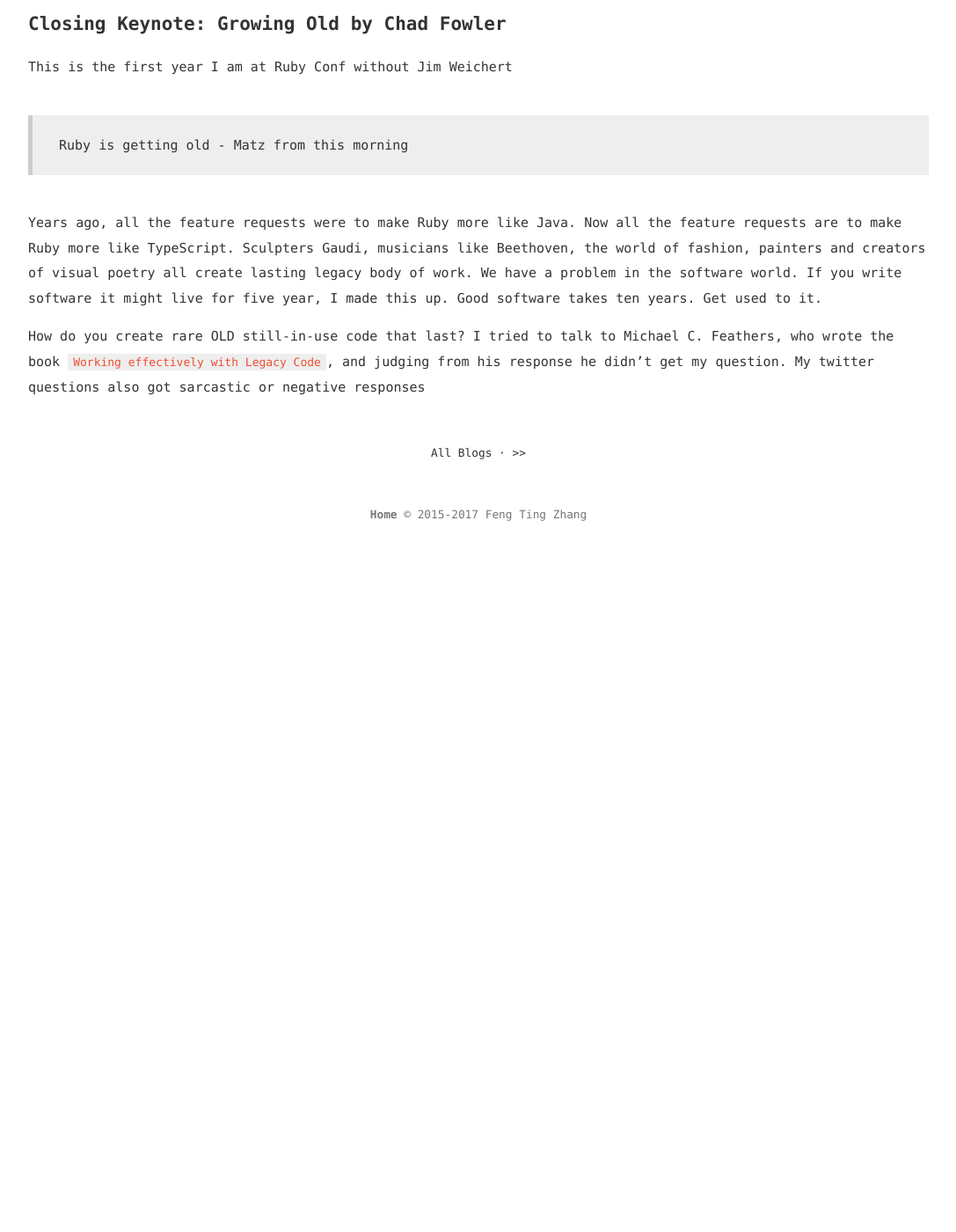
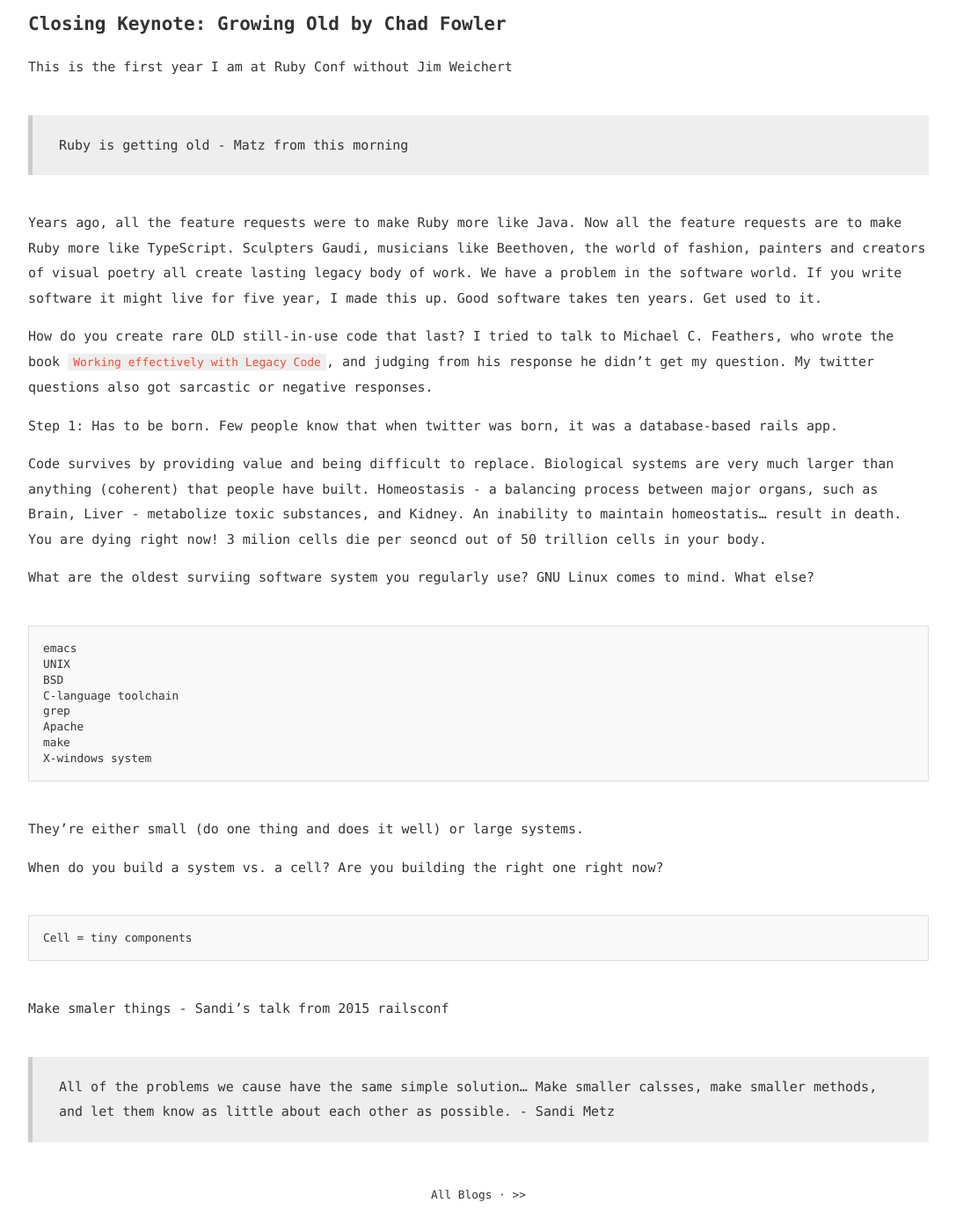
Before and after one commit to fengtingzhang/blog, a Jekyll site: the page built from _posts/2017-11-15-rubyconf-2017-day-one.md, in a window 1280 px wide and 1400 px high, scrolled down 6638 px. Shown: the whole window at 88% size, without its empty margins (96-1183 px from the left). Built offline with Jekyll 4.4.1, drawn with Linux system fonts in a browser that asks for light colours; before the commit the page ends 7268 px from its top, so only the background shows below that.

Commit message:
Update 2017-11-15-rubyconf-2017-day-one.md

````diff
--- a/_posts/2017-11-15-rubyconf-2017-day-one.md
+++ b/_posts/2017-11-15-rubyconf-2017-day-one.md
@@ -219,4 +219,30 @@
 
 Years ago, all the feature requests were to make Ruby more like Java. Now all the feature requests are to make Ruby more like TypeScript. Sculpters Gaudi, musicians like Beethoven, the world of fashion, painters and creators of visual poetry all create lasting legacy body of work. We have a problem in the software world. If you write software it might live for five year, I made this up. Good software takes ten years. Get used to it.
 
-How do you create rare OLD still-in-use code that last? I tried to talk to Michael C. Feathers, who wrote the book `Working effectively with Legacy Code`, and judging from his response he didn't get my question. My twitter questions also got sarcastic or negative responses
+How do you create rare OLD still-in-use code that last? I tried to talk to Michael C. Feathers, who wrote the book `Working effectively with Legacy Code`, and judging from his response he didn't get my question. My twitter questions also got sarcastic or negative responses.
+
+Step 1: Has to be born. Few people know that when twitter was born, it was a database-based rails app.
+
+Code survives by providing value and being difficult to replace. Biological systems are very much larger than anything (coherent) that people have built. Homeostasis - a balancing process between major organs, such as Brain, Liver - metabolize toxic substances, and Kidney. An inability to maintain homeostatis... result in death. You are dying right now! 3 milion cells die per seoncd out of 50 trillion cells in your body.
+
+What are the oldest surviing software system you regularly use? GNU Linux comes to mind. What else?
+```
+emacs
+UNIX
+BSD
+C-language toolchain
+grep
+Apache
+make
+X-windows system
+```
+
+They're either small (do one thing and does it well) or large systems.
+
+When do you build a system vs. a cell? Are you building the right one right now?
+```
+Cell = tiny components
+```
+
+Make smaler things - Sandi's talk from 2015 railsconf
+> All of the problems we cause have the same simple solution... Make smaller calsses, make smaller methods, and let them know as little about each other as possible. - Sandi Metz
````
